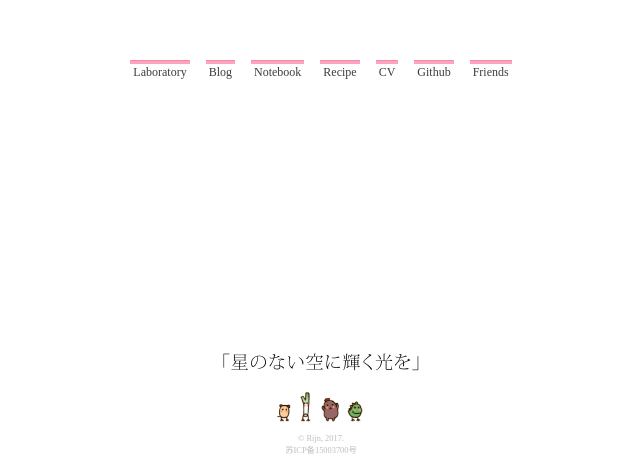
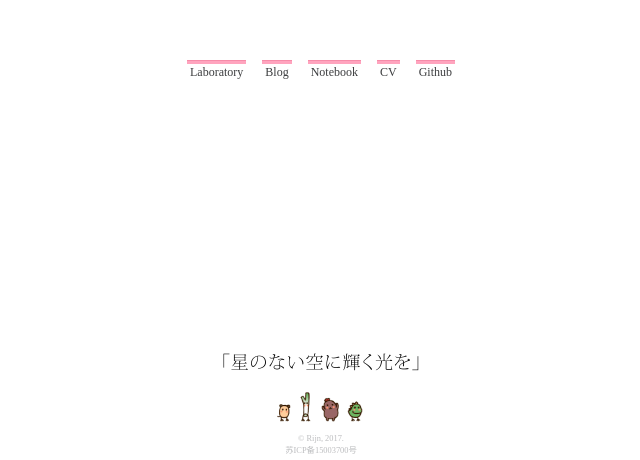
Before and after one commit to rijn/navigation, a plain HTML site: page index.html in a window 1280 px wide. Shown: the part 340-800 px from the top of the page, without its empty margins (319-959 px from the left). Drawn offline with nearby package versions, Linux system fonts and the light colour scheme; files that its build step writes are made by us from their sources; a web font is replaced by a local one.

Commit message:
update entries

```diff
--- a/index.html
+++ b/index.html
@@ -28,17 +28,11 @@
         <a class="menu-item" href="https://rijn.github.io/Notes/">
           <span>Notebook</span>
         </a>
-				<a class="menu-item" href="http://recipe.rijnx.com/">
-					<span>Recipe</span>
-				</a>
-				<a class="menu-item" href="http://cv.rijnx.com/cv.pdf">
+        <a class="menu-item" href="http://blog.rijnx.com/files/cv.pdf">
           <span>CV</span>
         </a>
         <a class="menu-item" href="https://github.com/rijn/">
           <span>Github</span>
-				</a>
-        <a class="menu-item" href="http://links.rijnx.com/">
-          <span>Friends</span>
         </a>
       </div>
     </div>
```
Lines whose indentation alone changed are shown as unchanged.
